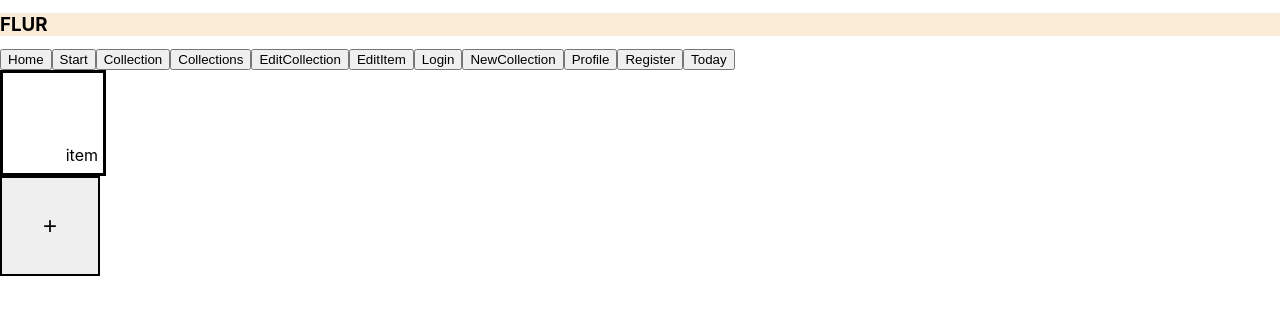
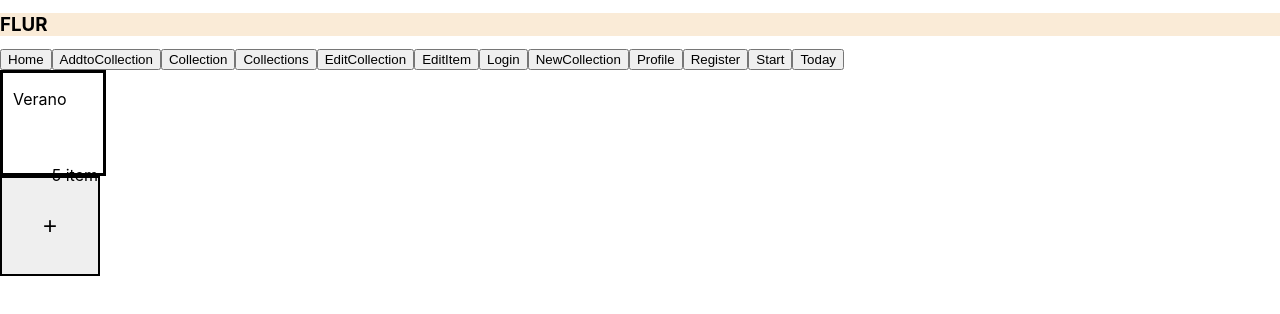
Before and after one commit to Tanigago/FLUR, a React (Create React App) app in the folder project/frontend/: page /collections in a window 1280 px wide. Shown: the top 314 px of the page. Built offline with nearby package versions, Linux system fonts and the light colour scheme.

Commit message:
Fix component links

```diff
--- /dev/null
+++ b/package.json
@@ -0,0 +1,5 @@
+{
+  "dependencies": {
+    "history": "^5.3.0"
+  }
+}
--- a/project/frontend/src/App.js
+++ b/project/frontend/src/App.js
@@ -48,7 +48,7 @@ function App() {
         </h1>
         <nav>
           <Link to={"/"}><button>Home</button></Link>
-          <Link to={"/start/"}><button>Start</button></Link>
+          <Link to={"/addtocollection/"}><button>AddtoCollection</button></Link>
           <Link to={"/collection/"}><button>Collection</button></Link>
           <Link to={"/collections/"}><button>Collections</button></Link>
           <Link to={"/editCollection/"}><button>EditCollection</button></Link>
@@ -57,13 +57,14 @@ function App() {
           <Link to={"/newCollection/"}><button>NewCollection</button></Link>
           <Link to={"/profile/"}><button>Profile</button></Link>
           <Link to={"/register/"}><button>Register</button></Link>
+          <Link to={"/start/"}><button>Start</button></Link>
           <Link to={"/today/"}><button>Today</button></Link>
         </nav>
       </header>
 
       <Routes>
         <Route path='/home/' element={<Home/>}/>
-        <Route path='/start/' element={<Start/>}/>
+        <Route path='/addtocollection/' element={<AddtoCollection/>}/>
         <Route path='/collection/' element={<Collection/>}/>
         <Route path='/collections/' element={<Collections/>}/>
         <Route path='/editCollection/' element={<EditCollection/>}/>
@@ -72,8 +73,10 @@ function App() {
         <Route path='/newCollection/' element={<NewCollection/>}/>
         <Route path='/profile/' element={<Profile/>}/>
         <Route path='/register/' element={<Register/>}/>
+        <Route path='/start/' element={<Start/>}/>
         <Route path='/today/' element={<Today/>}/>
       </Routes>
+
     </div>
   );
 }
--- a/project/frontend/src/components/MultiSquare/CollectionSquare/CollectionSquare.jsx
+++ b/project/frontend/src/components/MultiSquare/CollectionSquare/CollectionSquare.jsx
@@ -2,7 +2,7 @@ import styles from './collectionSquare.module.css';
 
 import { Link } from 'react-router-dom';
 
-function CollectionSquare({ tagPath, tagText, count, pluralize }) {
+function CollectionSquare({ tagPath="/verano", tagText="Verano", count=5, pluralize }) {
 
     return (
         <Link to={tagPath}>
```
Also changed, not shown: 1 other file (tests, documents, lock files or other folders).
